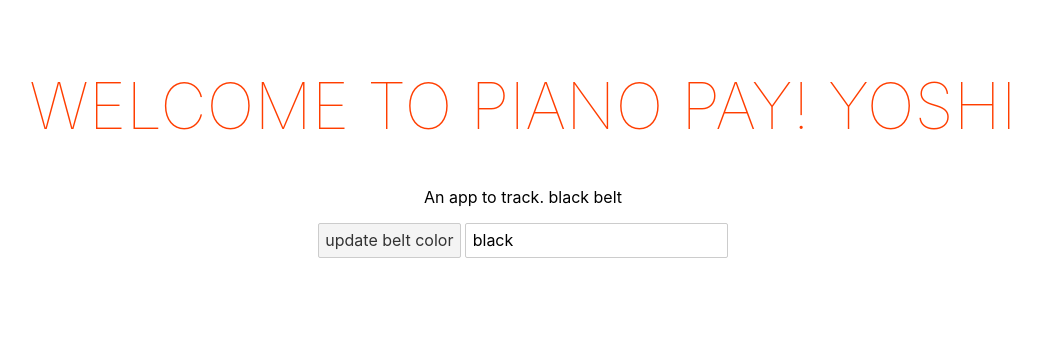
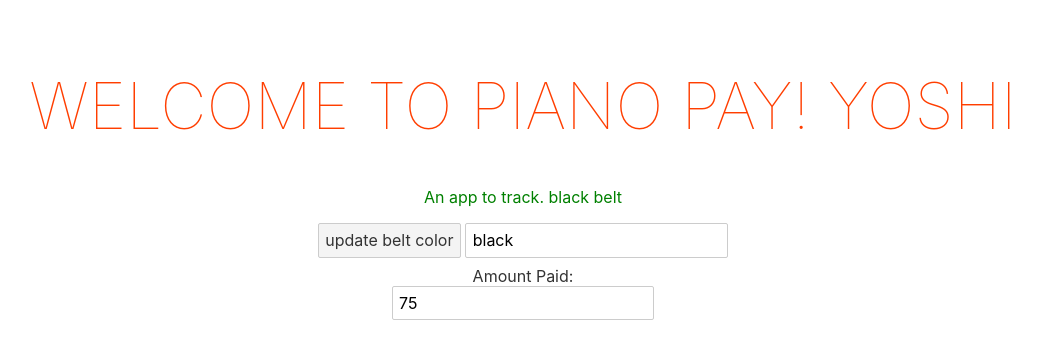
Before and after one commit to Sheilabob/PianoPayment, a Svelte app: page / in a window 1280 px wide. Shown: the top 358 px of the page, without its empty margins (117-1158 px from the left). Built offline with nearby package versions, Linux system fonts and the light colour scheme.

Commit message:
create amount due input and linked style to amount

```diff
--- a/src/App.svelte
+++ b/src/App.svelte
@@ -1,4 +1,19 @@
 <script>
+	let amountDue = 75;
+	let amountPaid = '75';
+	let paymentColor = 'black';
+
+	const handlePayment = (e) => {
+		amountPaid = e.target.value
+	}
+console.log(amountPaid)
+	if (amountPaid == '85') {
+		paymentColor = 'green'
+	}
+	if (amountPaid == '65') {
+		paymentColor = 'red'
+	}
+
 	let name = 'Yoshi'
 	let beltColor = 'black';
 
@@ -12,9 +27,12 @@
 
 <main>
 	<h1>Welcome to Piano Pay! {name}</h1>
-	<p style="color: {beltColor}">An app to track. {beltColor} belt</p>
+	<p style="{+amountPaid >= 75 ? 'color:green' : 'color:red'}">An app to track. {beltColor} belt</p>
 	<button on:click={handleClick}>update belt color</button>
 	<input type="text" bind:value={beltColor}>
+
+	<label for="amt-paid">Amount Paid:</label>
+	<input type="text" id="amt-paid" bind:value={amountPaid}>
 </main>
 
 <style>
```
